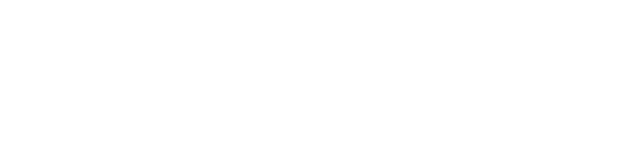
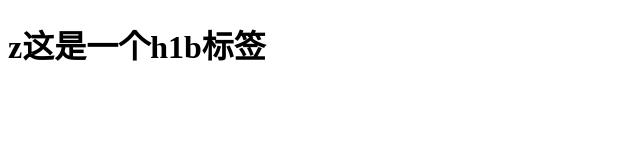
Before and after one commit to kaikaidadie/project_01, a plain HTML site: page index.html in a window 1280 px wide. Shown: the whole page, without its empty margins (0-640 px from the left). Drawn offline with Linux system fonts and the light colour scheme.

```diff
--- a/index.html
+++ b/index.html
@@ -8,7 +8,9 @@
     <link rel="stylesheet" href="./index.css">
 </head>
 <body>
+<h1>z这是一个h1b标签
 
+</h1>
 </body>
 <script src="./idnex.js"></script>
 </html>
```
